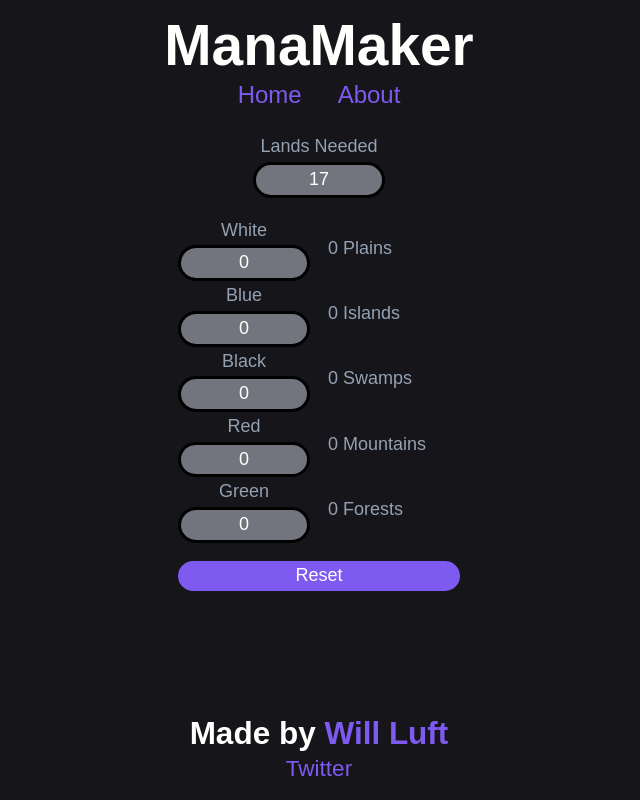
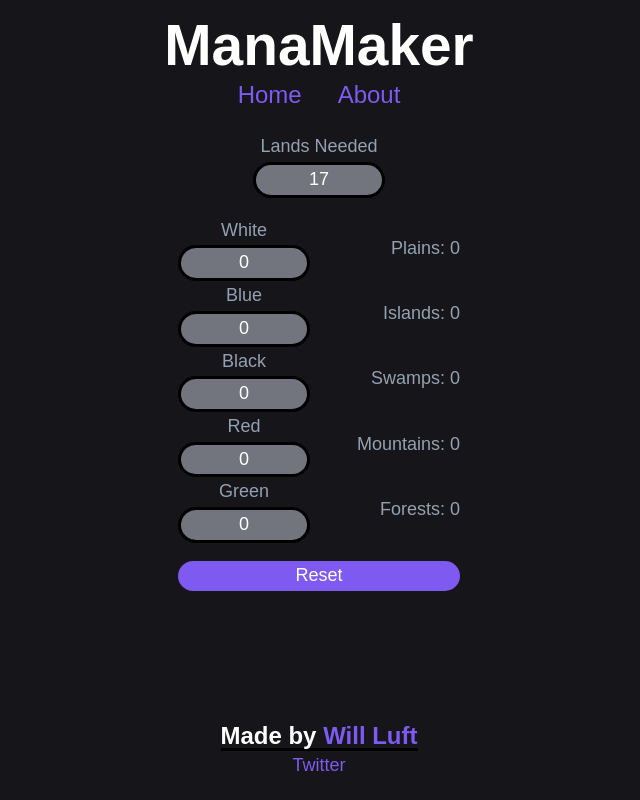
Before and after one commit to wdluft/manamaker-version-2, a React app: page / in a window 1280 px wide. Shown: the whole page, without its empty margins (321-961 px from the left). Built offline with nearby package versions, Linux system fonts and the light colour scheme; the HTML template or start-up script is replaced by a standard one; a web font is replaced by a local one.

Commit message:
Updated footer styles and separated styled component into separate file

```diff
--- a/src/components/calculator/LandType.js
+++ b/src/components/calculator/LandType.js
@@ -3,7 +3,7 @@ import PropTypes from 'prop-types';
 
 const LandType = ({ manaColor }) => (
   <p>
-    {manaColor.sourcesNeeded} {manaColor.landType}
+    {manaColor.landType}: {manaColor.sourcesNeeded}
   </p>
 );
 
--- a/src/components/elements/CalculatorStyles.js
+++ b/src/components/elements/CalculatorStyles.js
@@ -35,5 +35,5 @@ export const LandTypesWrapper = styled.div`
   display: flex;
   flex-direction: column;
   justify-content: space-around;
-  align-content: center;
+  align-items: flex-end;
 `;
--- /dev/null
+++ b/src/components/elements/FooterStyles.js
@@ -0,0 +1,21 @@
+import styled from 'styled-components';
+
+export const FooterWrapper = styled.footer`
+  background-color: var(--dark-color);
+  position: fixed;
+  bottom: 0;
+  left: 0;
+  width: 100%;
+  margin: 0 auto;
+  height: 85px;
+
+  display: flex;
+  flex-direction: column;
+  justify-content: center;
+  align-items: center;
+  padding-bottom: 10px;
+
+  .footer__title {
+    border-bottom: 3px solid var(--black);
+  }
+`;
--- a/src/components/footer/Footer.js
+++ b/src/components/footer/Footer.js
@@ -1,16 +1,17 @@
 import React from 'react';
-import styled from 'styled-components';
+import { FooterWrapper } from '../elements/FooterStyles';
 
 const Footer = () => (
-  <StyledFooter>
-    <h1>
+  <FooterWrapper>
+    <h5 className="footer__title">
       Made by{' '}
       <a href="https://willluft" target="_blank" rel="noopener noreferrer">
         Will Luft
       </a>
-    </h1>
+    </h5>
     <p>
       <a
+        className="footer_twitterLink"
         href="https://twitter.com/iamwilldl"
         target="_blank"
         rel="noopener noreferrer"
@@ -18,42 +19,7 @@ const Footer = () => (
         Twitter
       </a>
     </p>
-  </StyledFooter>
+  </FooterWrapper>
 );
 
 export default Footer;
-
-const StyledFooter = styled.footer`
-  background-color: var(--dark-color);
-  position: fixed;
-  bottom: 0;
-  left: 0;
-  width: 100%;
-  margin: 0 auto;
-  height: 85px;
-
-  display: flex;
-  flex-direction: column;
-  justify-content: center;
-  align-items: center;
-  padding-bottom: 10px;
-
-  h1 {
-    font-size: 1.25rem;
-    border-bottom: 1px solid var(--light-color);
-  }
-
-  p {
-    font-size: 1rem;
-  }
-
-  @media (min-width: 500px) {
-    h1 {
-      font-size: 1.75rem;
-    }
-
-    p {
-      font-size: 1.25rem;
-    }
-  }
-`;
```
